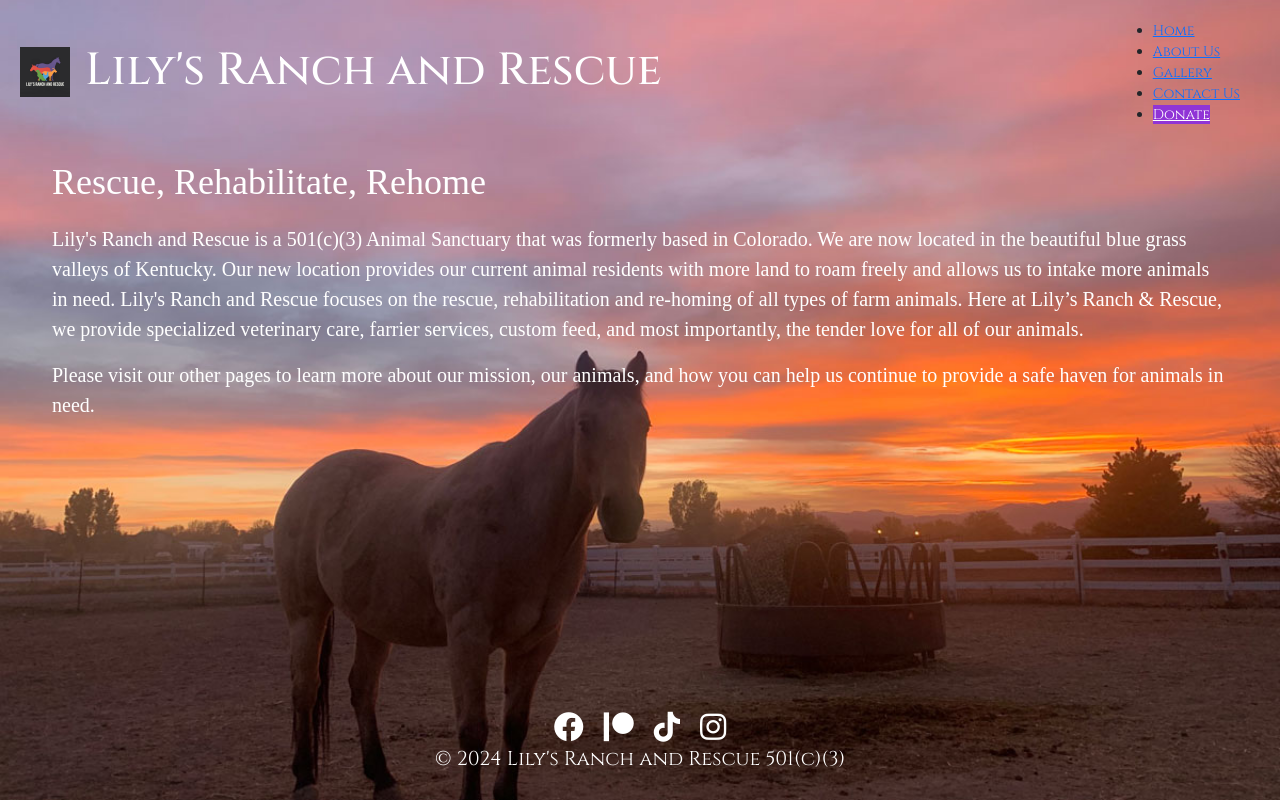
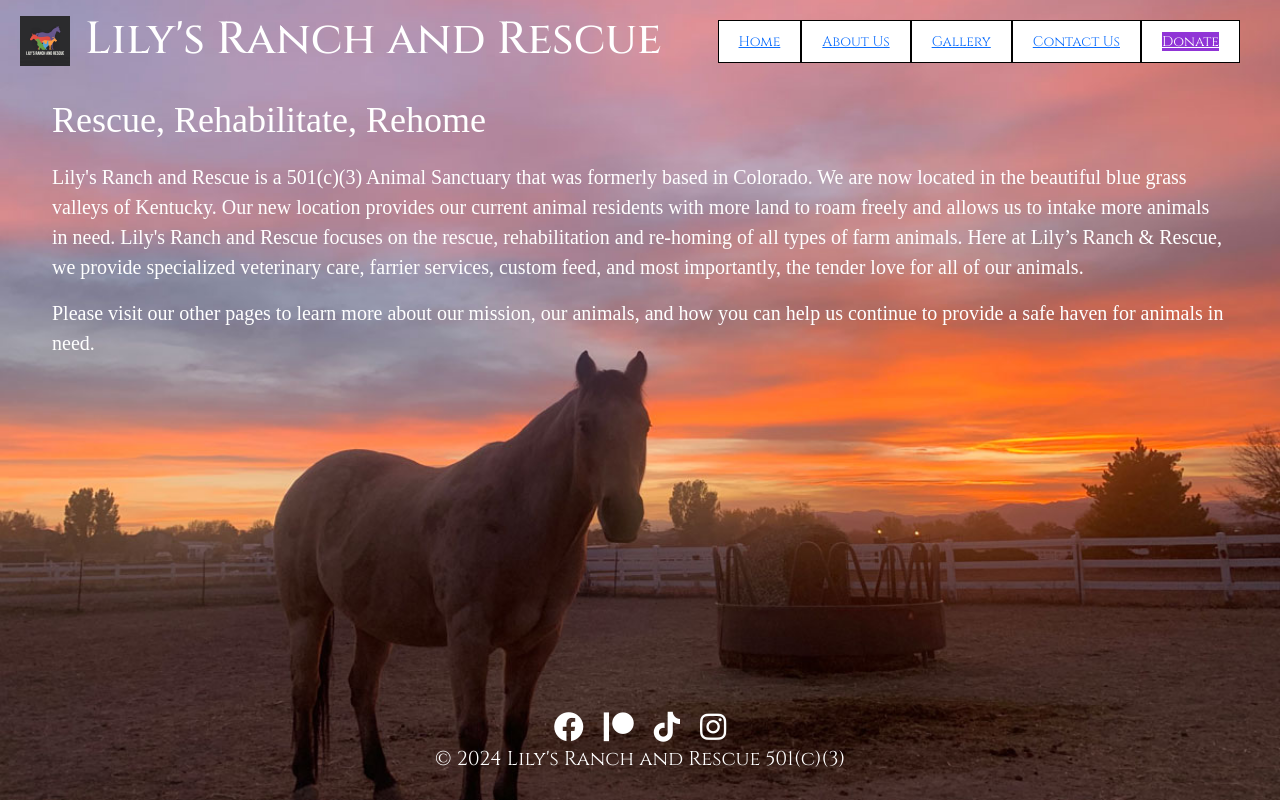
Before and after one commit to coltondane/ranch_rescue, a React (Vite) app in the folder animal-rescue/: page / in a window 1280 px wide. Built offline with nearby package versions, Linux system fonts and the light colour scheme; a web font is replaced by a local one.

Commit message:
restyling and implementing buttons in the nav bar again

```diff
--- a/animal-rescue/src/App.jsx
+++ b/animal-rescue/src/App.jsx
@@ -29,21 +29,21 @@ function App() {
           </h1>
           <nav className="navigation">
             <ul>
-              <li>
+              <button>
                 <Link to="/" className="home-btn">Home</Link>
-              </li>
-              <li>
+              </button>
+              <button>
                 <Link to="/about" className="about-btn">About Us</Link>
-              </li>
-              <li>
+              </button>
+              <button>
                 <Link to="/gallery" className="gallery-btn">Gallery</Link>
-              </li>
-              <li>
+              </button>
+              <button>
                 <Link to="/contact" className="contact-btn">Contact Us</Link>
-              </li>
-              <li>
+              </button>
+              <button>
                 <Link to="/donate" className='donate-btn'>Donate</Link>
-              </li>
+              </button>
             </ul>
           </nav>
         </header>
```
